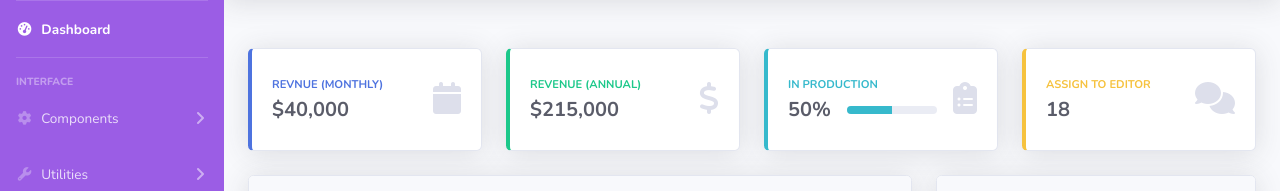
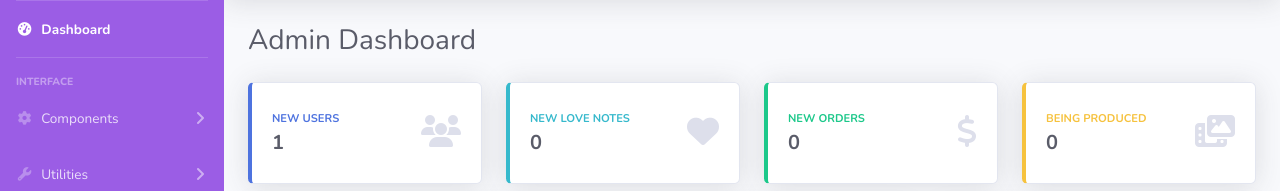
Before and after one commit to jtangir87/lovenotevideo, a Django app: page /staff/dashboard in a window 1280 px wide. Shown: the part 70-261 px from the top of the page. Run offline with Django 3.2, Linux system fonts and the light colour scheme; the visitor is signed in with stand-in values (Sample User, id 1); data comes from the database, SQL or seed files in the repository; data that the repository does not hold is empty; parts of the project's set-up code (start-up, migrations or seed data) failed here and were passed over; some libraries are stand-ins or nearby versions.

Commit message:
admin dash updates, UI changes, assign editor

```diff
--- a/events/models.py
+++ b/events/models.py
@@ -31,6 +31,7 @@
         upload_to=user_event_directory_path, blank=True, null=True
     )
     status = models.CharField(max_length=255, choices=EVENT_STATUS_CHOICES)
+    created_at = models.DateTimeField(auto_now_add=True, blank=True, null=True)
     editor = models.ForeignKey(
         User,
         on_delete=models.SET_NULL,
@@ -39,6 +40,7 @@
         related_name="assigned_editor",
         limit_choices_to={"editor": True},
     )
+    editing_due = models.DateField(auto_now_add=False, blank=True, null=True)
     final_video = VideoField(
         upload_to=user_event_directory_path,
         thumbnail_field="final_video_thumbnail",
--- a/events/views.py
+++ b/events/views.py
@@ -139,6 +139,7 @@
                     reverse("events:event_detail", kwargs={"uuid": event.uuid})
                 ),
                 "event": event,
+                "sub": sub,
             }
 
             text_content = txt_template.render(context)
--- a/staff/urls.py
+++ b/staff/urls.py
@@ -21,12 +21,14 @@
     event_detail,
     upload_final_video,
     download_files,
+    assign_editor,
 )
 
 app_name = "staff"
 
 urlpatterns = [
     path("staff/dashboard", staff_dashboard, name="staff_dash"),
+    path("staff/event/<int:pk>/assign-editor", assign_editor, name="assign_editor"),
     path("editor/dashboard", editor_dashboard, name="editor_dash"),
     path("editor/event/<int:pk>/details", event_detail, name="event_detail"),
     path(
--- a/staff/views.py
+++ b/staff/views.py
@@ -2,6 +2,7 @@
 import os.path
 import zipfile
 import boto3
+from datetime import datetime, timedelta
 from django.conf import settings
 from django.shortcuts import render
 from django.urls import reverse
@@ -10,6 +11,7 @@
     StaffRequiredMixin,
     EmployeeRequiredMixin,
 )
+from django.contrib.auth import get_user_model
 from django.contrib.auth.decorators import login_required, permission_required
 from django.http import (
     JsonResponse,
@@ -24,13 +26,28 @@
 from django.template.loader import get_template
 
 from events.models import Event, VideoSubmission
-from .forms import UploadFinalVideoForm
+from .forms import UploadFinalVideoForm, AssignEditorForm
+
+
+User = get_user_model()
 
 # Create your views here.
 @login_required
 @permission_required("user.is_staff", raise_exception=True)
 def staff_dashboard(request):
-    context = {}
+    seven_days_ago = datetime.today() - timedelta(days=6)
+    new_users = User.objects.filter(date_joined__gte=seven_days_ago)
+    new_events = Event.objects.filter(created_at__gte=seven_days_ago)
+    new_orders = Event.objects.filter(order__created_at__gte=seven_days_ago)
+    in_production = Event.objects.filter(status="Production")
+    need_editor = Event.objects.filter(editor__isnull=True).exclude(status="Open")
+    context = {
+        "new_users": new_users,
+        "new_events": new_events,
+        "new_orders": new_orders,
+        "in_production": in_production,
+        "need_editor": need_editor,
+    }
     return render(request, "staff/admin_dash.html", context)
 
 
@@ -60,6 +77,54 @@
         "staff/includes/partial_event_detail.html", {"event": event}, request=request
     )
     return JsonResponse(data)
+
+
+@login_required
+@permission_required("user.is_staff", raise_exception=True)
+def assign_editor(request, pk):
+    event = Event.objects.filter(id=pk).first()
+    data = dict()
+    if request.method == "POST":
+        form = AssignEditorForm(request.POST or None, instance=event)
+        if form.is_valid():
+            form.save()
+            data["form_is_valid"] = True
+            need_editor = Event.objects.filter(editor__isnull=True).exclude(
+                status="Open"
+            )
+            data["html_need_editor_list"] = render_to_string(
+                "staff/includes/partial_need_editor_list.html",
+                {"need_editor": need_editor},
+            )
+
+        else:
+            data["form_is_valid"] = False
+    else:
+        form = AssignEditorForm(instance=event)
+        data["html_form"] = render_to_string(
+            "staff/includes/partial_assign_editor_form.html",
+            {"form": form},
+            request=request,
+        )
+    return JsonResponse(data)
+
+
+# @login_required
+# @permission_required("user.is_staff", raise_exception=True)
+# def assign_editor(request, pk):
+#     event = Event.objects.filter(id=pk).first()
+#     if request.method == "POST":
+#         form = AssignEditorForm(request.POST or None, instance=event)
+#         if form.is_valid():
+#             form.save()
+
+#         else:
+#             data["form_is_valid"] = False
+#     else:
+#         form = AssignEditorForm(instance=event)
+#     return render(
+#         request, "staff/includes/partial_assign_editor_form.html", {"form": form}
+#     )
 
 
 @login_required
--- a/templates/events/emails/video_submission.html
+++ b/templates/events/emails/video_submission.html
@@ -4,6 +4,7 @@
 {% endblock email_header %}
 
 {% block email_body %}
+    <img src="{{sub.video_thumbnail.url}}" width="600">
     <p> Someone has submitted a love note for {{event.name}}. Go to your Love Note page to see it!</p>
     <a class="btn btn-lg pink-button" href="{{event_url}}">Go To Love Note</a>
 {% endblock email_body %}
--- a/templates/events/event_detail.html
+++ b/templates/events/event_detail.html
@@ -174,6 +174,12 @@
                                                     <div class="card-body video-sub-details">
                                                         <p>From: {{video.uploaded_by}}</p>
                                                         <p class="video-sub-details">Shared: {{video.timestamp| date:"M j, Y "}}</p>
+                                                        {% if video.approved %}
+                                                            <p class="video-sub-details" style="color:green;"><strong>Approved</strong></p>
+                                                        {% else %}
+                                                            <p class="video-sub-details" style="color:red;"><strong>Not Approved</strong></p>
+                                                        {% endif %}
+
                                                     </div>
                                                 </div>
                                             </div>
--- a/templates/staff/admin_dash.html
+++ b/templates/staff/admin_dash.html
@@ -1,5 +1,15 @@
 {% extends 'staff/base.html' %}
 {% load static %}
+{% load bootstrap4 %}
+
+{% block headscript %}
+<link href="{% static 'staff/vendor/datatables/dataTables.bootstrap4.min.css' %}" rel="stylesheet">
+{% endblock headscript %}
+
+{% block title %}
+Admin Dashboard
+{% endblock title %}
+
 {% block content %}
 <!-- Content Row -->
           <div class="row">
@@ -10,11 +20,30 @@
                 <div class="card-body">
                   <div class="row no-gutters align-items-center">
                     <div class="col mr-2">
-                      <div class="text-xs font-weight-bold text-primary text-uppercase mb-1">Revnue (Monthly)</div>
-                      <div class="h5 mb-0 font-weight-bold text-gray-800">$40,000</div>
+                      <div class="text-xs font-weight-bold text-primary text-uppercase mb-1">New Users</div>
+                      <div class="h5 mb-0 font-weight-bold text-gray-800">{{new_users.count}}</div>
                     </div>
                     <div class="col-auto">
-                      <i class="fas fa-calendar fa-2x text-gray-300"></i>
+                      <i class="fas fa-users fa-2x text-gray-300"></i>
+                    </div>
+                  </div>
+                </div>
+              </div>
+            </div>
+
+
+
+            <!-- Earnings (Monthly) Card Example -->
+            <div class="col-xl-3 col-md-6 mb-4">
+              <div class="card border-left-info shadow h-100 py-2">
+                <div class="card-body">
+                  <div class="row no-gutters align-items-center">
+                     <div class="col mr-2">
+                      <div class="text-xs font-weight-bold text-info text-uppercase mb-1">New Love Notes</div>
+                      <div class="h5 mb-0 font-weight-bold text-gray-800">{{new_events.count}}</div>
+                    </div>
+                    <div class="col-auto">
+                      <i class="fas fa-heart fa-2x text-gray-300"></i>
                     </div>
                   </div>
                 </div>
@@ -27,8 +56,8 @@
                 <div class="card-body">
                   <div class="row no-gutters align-items-center">
                     <div class="col mr-2">
-                      <div class="text-xs font-weight-bold text-success text-uppercase mb-1">Revenue (Annual)</div>
-                      <div class="h5 mb-0 font-weight-bold text-gray-800">$215,000</div>
+                      <div class="text-xs font-weight-bold text-success text-uppercase mb-1">New Orders</div>
+                      <div class="h5 mb-0 font-weight-bold text-gray-800">{{new_orders.count}}</div>
                     </div>
                     <div class="col-auto">
                       <i class="fas fa-dollar-sign fa-2x text-gray-300"></i>
@@ -37,44 +66,17 @@
                 </div>
               </div>
             </div>
-
-            <!-- Earnings (Monthly) Card Example -->
-            <div class="col-xl-3 col-md-6 mb-4">
-              <div class="card border-left-info shadow h-100 py-2">
-                <div class="card-body">
-                  <div class="row no-gutters align-items-center">
-                    <div class="col mr-2">
-                      <div class="text-xs font-weight-bold text-info text-uppercase mb-1">In Production</div>
-                      <div class="row no-gutters align-items-center">
-                        <div class="col-auto">
-                          <div class="h5 mb-0 mr-3 font-weight-bold text-gray-800">50%</div>
-                        </div>
-                        <div class="col">
-                          <div class="progress progress-sm mr-2">
-                            <div class="progress-bar bg-info" role="progressbar" style="width: 50%" aria-valuenow="50" aria-valuemin="0" aria-valuemax="100"></div>
-                          </div>
-                        </div>
-                      </div>
-                    </div>
-                    <div class="col-auto">
-                      <i class="fas fa-clipboard-list fa-2x text-gray-300"></i>
-                    </div>
-                  </div>
-                </div>
-              </div>
-            </div>
-
             <!-- Pending Requests Card Example -->
             <div class="col-xl-3 col-md-6 mb-4">
               <div class="card border-left-warning shadow h-100 py-2">
                 <div class="card-body">
                   <div class="row no-gutters align-items-center">
                     <div class="col mr-2">
-                      <div class="text-xs font-weight-bold text-warning text-uppercase mb-1">Assign To Editor</div>
-                      <div class="h5 mb-0 font-weight-bold text-gray-800">18</div>
+                      <div class="text-xs font-weight-bold text-warning text-uppercase mb-1">Being Produced</div>
+                      <div class="h5 mb-0 font-weight-bold text-gray-800">{{in_production.count}}</div>
                     </div>
                     <div class="col-auto">
-                      <i class="fas fa-comments fa-2x text-gray-300"></i>
+                      <i class="fas fa-photo-video fa-2x text-gray-300"></i>
                     </div>
                   </div>
                 </div>
@@ -85,7 +87,35 @@
           <!-- Content Row -->
 
           <div class="row">
-
+            {% if need_editor %}
+            <div class="col-xl-12 col-lg-7">
+              <div class="card shadow mb-4">
+                <!-- Card Header - Dropdown -->
+                <div class="card-header py-3 d-flex flex-row align-items-center justify-content-between">
+                  <h6 class="m-0 font-weight-bold text-danger">NEED EDITOR ASSIGNED</h6>
+                </div>
+                <!-- Card Body -->
+                <div class="card-body">
+                <div class="table-responsive">
+                <table class="table table-bordered" id="needEditor" width="100%" cellspacing="0">
+                  <thead>
+                    <tr>
+                      <th>Love Note <small>(Click for Details)</small></th>
+                      <th>Published Date</th>
+                      <th>Videos</th>
+                      <th>Package</th>
+                      <th>Actions</th>
+                    </tr>
+                  </thead>
+                  <tbody>
+                    {% include 'staff/includes/partial_need_editor_list.html' %}
+                  </tbody>
+                </table>
+              </div>
+                </div>
+              </div>
+            </div>
+          {% endif %}
             <!-- Area Chart -->
             <div class="col-xl-8 col-lg-7">
               <div class="card shadow mb-4">
@@ -276,7 +306,17 @@
 {% endblock content %}
 
 {% block footscript %}
+
+<script src="https://cdnjs.cloudflare.com/ajax/libs/moment.js/2.8.4/moment.min.js"></script>
   <!-- Page level custom scripts -->
-  <script src="{% static 'staff/js/demo/chart-area-demo.js' %}"></script>
-  <script src="{% static 'staff/js/demo/chart-pie-demo.js' %}"></script>
+ {% comment %} <script src="{% static 'staff/js/demo/chart-area-demo.js' %}"></script>
+  <script src="{% static 'staff/js/demo/chart-pie-demo.js' %}"></script> {% endcomment %}
+  <script src="{% static 'staff/vendor/datatables/jquery.dataTables.min.js' %}"></script>
+  <script src="{% static 'staff/vendor/datatables/dataTables.bootstrap4.min.js' %}"></script>
+
+  <script>
+  $(document).ready(function() {
+      $('#needEditor').DataTable()
+  })
+  </script>
 {% endblock footscript %}
--- a/templates/staff/base.html
+++ b/templates/staff/base.html
@@ -17,8 +17,11 @@
   <link href="https://fonts.googleapis.com/css?family=Nunito:200,200i,300,300i,400,400i,600,600i,700,700i,800,800i,900,900i" rel="stylesheet">
 
   <!-- Custom styles for this template-->
+
+
   <link href="{% static 'staff/css/sb-admin-2.min.css' %}" rel="stylesheet">
     <link href="{% static 'staff/css/custom.css' %}" rel="stylesheet">
+    <link href="https://cdnjs.cloudflare.com/ajax/libs/bootstrap-datepicker/1.9.0/css/bootstrap-datepicker.min.css" rel="stylesheet">
   {% block headscript %}
   {% endblock headscript %}
 
@@ -378,15 +381,12 @@
     <i class="fas fa-angle-up"></i>
   </a>
 
-
 <div class="modal fade" id="modal-staff-dash">
-  <div class="modal-dialog">
+  <div class="modal-dialog modal-dialog-centered">
     <div class="modal-content">
     </div>
   </div>
 </div>
-
-
   <!-- Logout Modal-->
   <div class="modal fade" id="logoutModal" tabindex="-1" role="dialog" aria-labelledby="exampleModalLabel" aria-hidden="true">
     <div class="modal-dialog" role="document">
@@ -418,6 +418,7 @@
 
   <!-- Page level plugins -->
   <script src="{% static 'staff/vendor/chart.js/Chart.min.js' %}"></script>
+  <script src="{% static 'dashboard/js/bootstrap-datepicker.js' %}"></script>
   <script src="{% static 'staff/js/custom.js' %}"></script>
     {% block footscript %}
     {% endblock footscript %}
```
Also changed, not shown: lovenotevideo/static/staff/js/custom.js (+55 -2 lines), staff/forms.py (+7 -0 lines), templates/staff/includes/partial_assign_editor_form.html (added, +22 -0 lines), templates/staff/includes/partial_need_editor_list.html (added, +15 -0 lines), events/migrations/0010_auto_20200609_2310.py (added).
